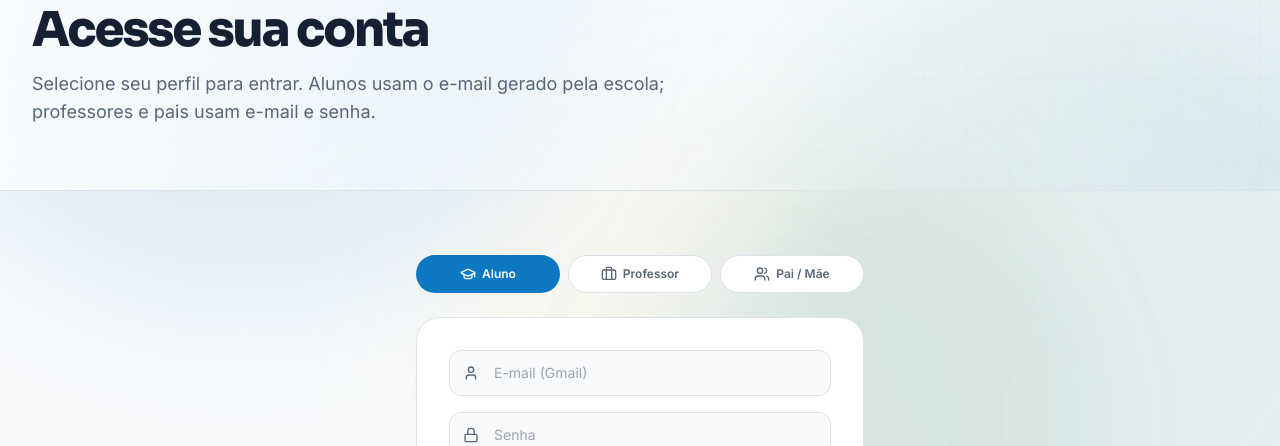
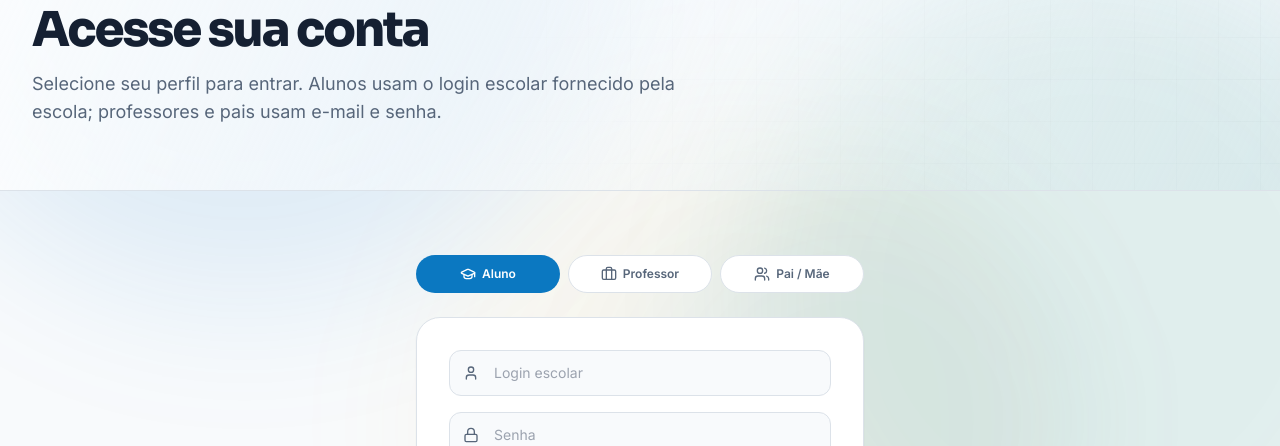
Before and after one commit to xxjoaohenrique-ai/ssr-connect, a React (Vite) app: page /portal-aluno in a window 1280 px wide. Shown: the part 245-691 px from the top of the page. Built offline with nearby package versions, Linux system fonts and the light colour scheme; no server answers.

Commit message:
feat: usar login escolar interno sem criar contas Gmail

```diff
--- a/src/pages/AlunoPortal.jsx
+++ b/src/pages/AlunoPortal.jsx
@@ -79,7 +79,7 @@ export default function AlunoPortal() {
 
   return (
     <div>
-      <PageHero eyebrow="Portal Escolar" title="Acesse sua conta" description="Selecione seu perfil para entrar. Alunos usam o e-mail gerado pela escola; professores e pais usam e-mail e senha." />
+      <PageHero eyebrow="Portal Escolar" title="Acesse sua conta" description="Selecione seu perfil para entrar. Alunos usam o login escolar fornecido pela escola; professores e pais usam e-mail e senha." />
       <section className="mx-auto max-w-3xl px-4 py-16 sm:px-6">
         <div className="mx-auto mb-6 grid max-w-md grid-cols-3 gap-2">
           {TABS.map((t) => (
@@ -94,7 +94,7 @@ export default function AlunoPortal() {
             <div className="mb-2 space-y-4">
               <div className="relative">
                 <User className="pointer-events-none absolute left-3.5 top-1/2 h-4 w-4 -translate-y-1/2 text-muted-foreground" />
-                <input value={login} onChange={(e) => setLogin(e.target.value)} placeholder="E-mail (Gmail)" className={inputCls} type="email" required />
+                <input value={login} onChange={(e) => setLogin(e.target.value)} placeholder="Login escolar" className={inputCls} type="text" autoComplete="username" required />
               </div>
               <div className="relative">
                 <Lock className="pointer-events-none absolute left-3.5 top-1/2 h-4 w-4 -translate-y-1/2 text-muted-foreground" />
```
